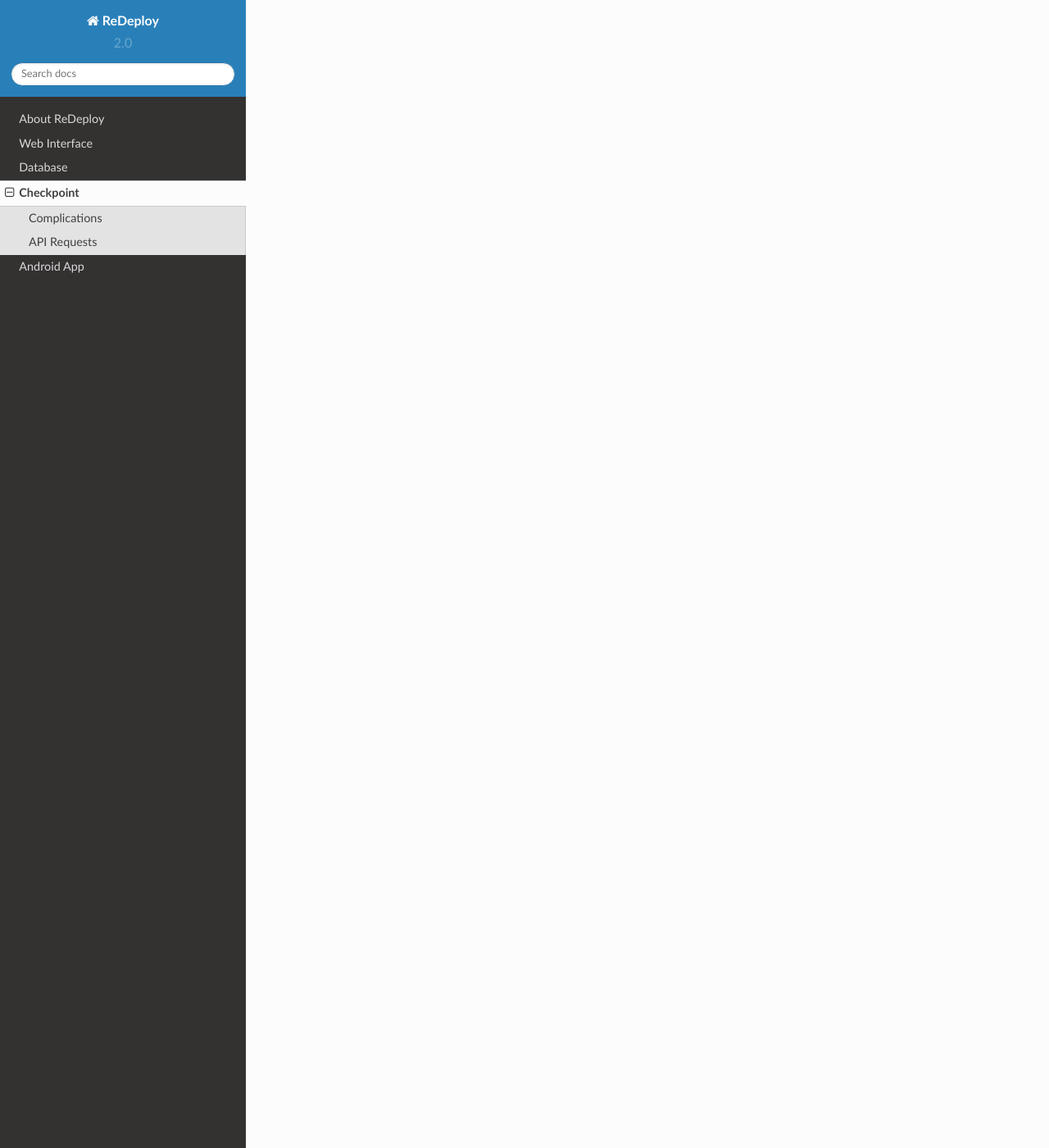
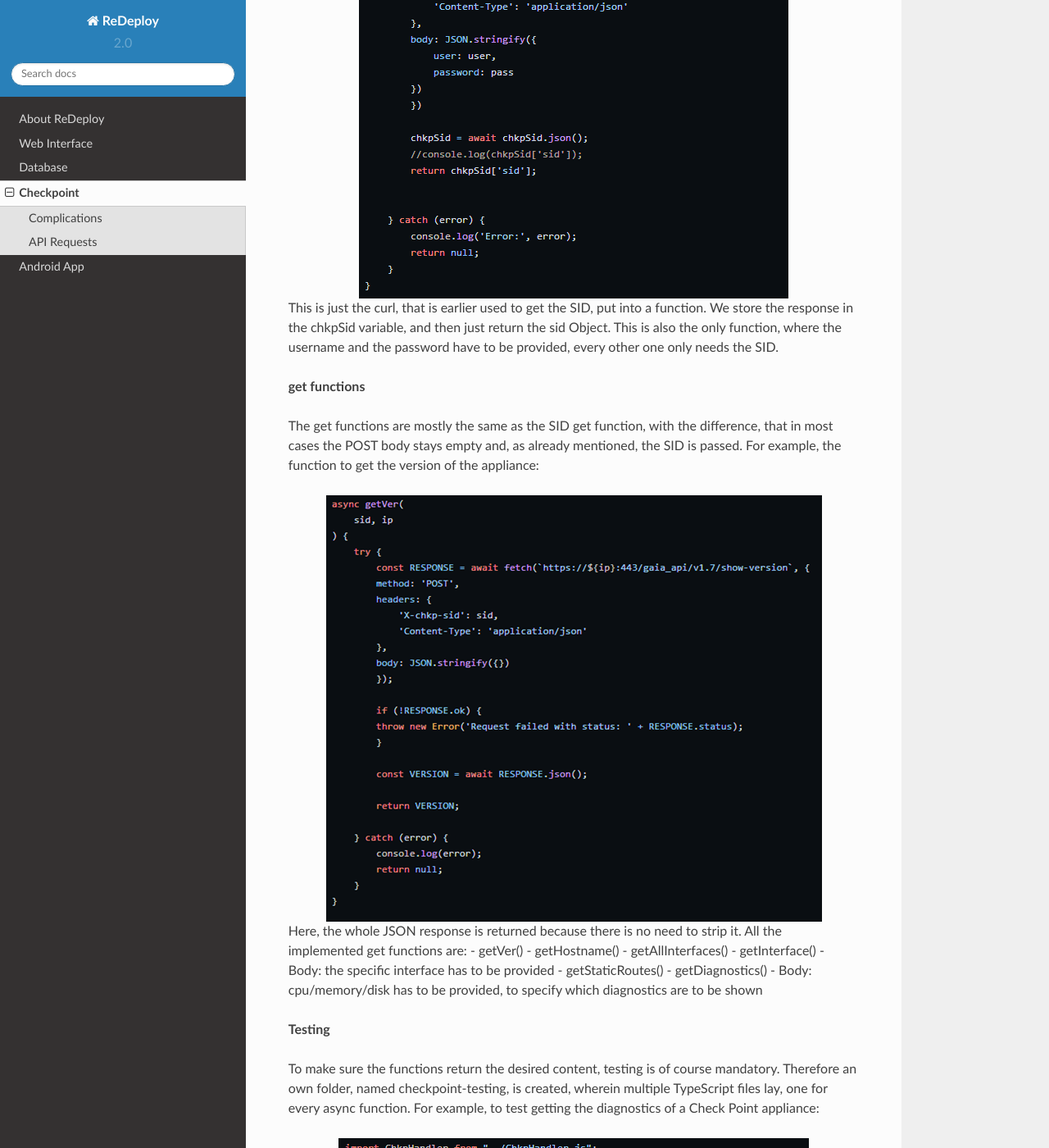
Before and after one commit to ReDeployed/redeploy-docs, a Sphinx documentation site: the page built from docs/source/checkpoint.rst, in a window 1280 px wide and 1400 px high, scrolled down 3239 px. Shown: the whole window at 82% size. Built offline with Sphinx 7.4.7 and the Read the Docs theme 2.0.0, drawn with Linux system fonts in a browser that asks for light colours; some of the changed text lies outside the part shown.

Commit message:
Added new Checkpoint screenshots

```diff
--- a/docs/source/checkpoint.rst
+++ b/docs/source/checkpoint.rst
@@ -73,3 +73,49 @@ For example, to make a basic request for the hostname of an appliance via the GA
 .. note::
     The `{}` is important, because else the Checkpoint appliance doesn´t know where to store the response.
     In general the CheckPoint API can be very, very specific about what the request body contains
+
+**Integration**
+
+Using deno, we now need to implement functions, that make such API calls. In this case, async functions are used, which first seems counterproductive, but is necessary for the Database to properly process the responses. These functions are stored in the ChkpHandler.js file under core/deno-src/src
+In essence, there are three different types of API-call functions:
+- SID get function
+- get-functions
+- set-functions
+
+**SID get function**
+
+In order to make successful calls, a session-ID (=SID) has to be acquired. This is done through the following function:
+
+.. image:: /img/checkpoint/sid_get_functions.png
+	:scale: 100%
+	:align: center
+
+This is just the curl, that is earlier used to get the SID, put into a function. We store the response in the chkpSid variable, and then just return the sid Object. This is also the only function, where the username and the password have to be provided, every other one only needs the SID.
+
+**get functions**
+
+The get functions are mostly the same as the SID get function, with the difference, that in most cases the POST body stays empty and, as already mentioned, the SID is passed. For example, the function to get the version of the appliance:
+
+.. image:: /img/checkpoint/get_functions.png
+	:scale: 100%
+	:align: center
+
+Here, the whole JSON response is returned because there is no need to strip it. All the implemented get functions are:
+- getVer()
+- getHostname()
+- getAllInterfaces()
+- getInterface()
+- Body: the specific interface has to be provided
+- getStaticRoutes()
+- getDiagnostics()
+- Body: cpu/memory/disk has to be provided, to specify which diagnostics are to be shown
+
+**Testing**
+
+To make sure the functions return the desired content, testing is of course mandatory. Therefore an own folder, named checkpoint-testing, is created, wherein multiple TypeScript files lay, one for every async function. For example, to test getting the diagnostics of a Check Point appliance:
+
+.. image:: /img/checkpoint/test.png
+	:scale: 100%
+	:align: center
+
+First, a SID is needed to proceed. Then, the getDiagnostics function is called three times for CPU status, memory status and disk status. If successful, the JSONs of said three will be shown in the console. Every other TypeScript testfile is build similarly.
```
Also changed, not shown: docs/source/img/checkpoint/get_functions.png (added), docs/source/img/checkpoint/sid_get_functions.png (added), docs/source/img/checkpoint/test.png (added), docs/source/img/dependencies/svelte/svelte_icon_light.png (added).
